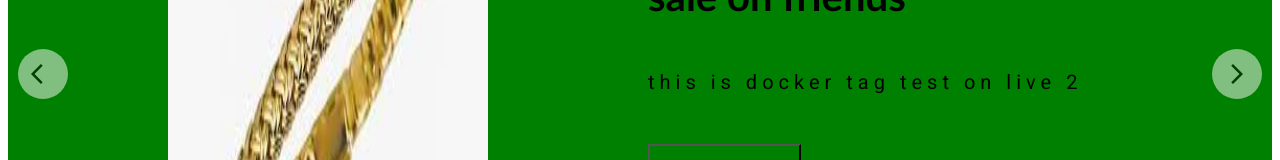
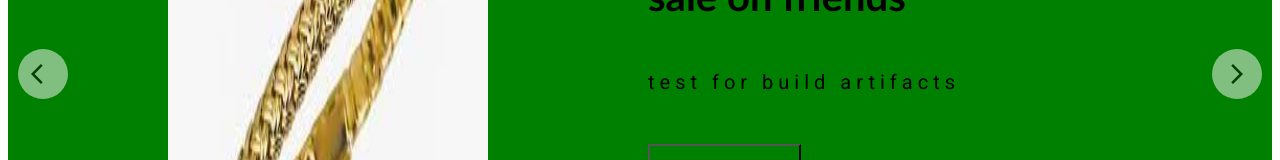
Before and after one commit to jkotipal/jenkins, a React (Create React App) app: page / in a window 1280 px wide. Shown: the part 434-594 px from the top of the page. Built offline with nearby package versions, Linux system fonts and the light colour scheme; a web font is replaced by a local one.

Commit message:
Update data.js

```diff
--- a/src/data.js
+++ b/src/data.js
@@ -3,7 +3,7 @@ export const sliderItems = [
     id: "1",
     img: "assets/braclet/main.jfif",
     title: "sale on friends",
-    desc: "this is docker tag test on live 2",
+    desc: "test for build artifacts",
     bg: "green",
   },
   {
```
